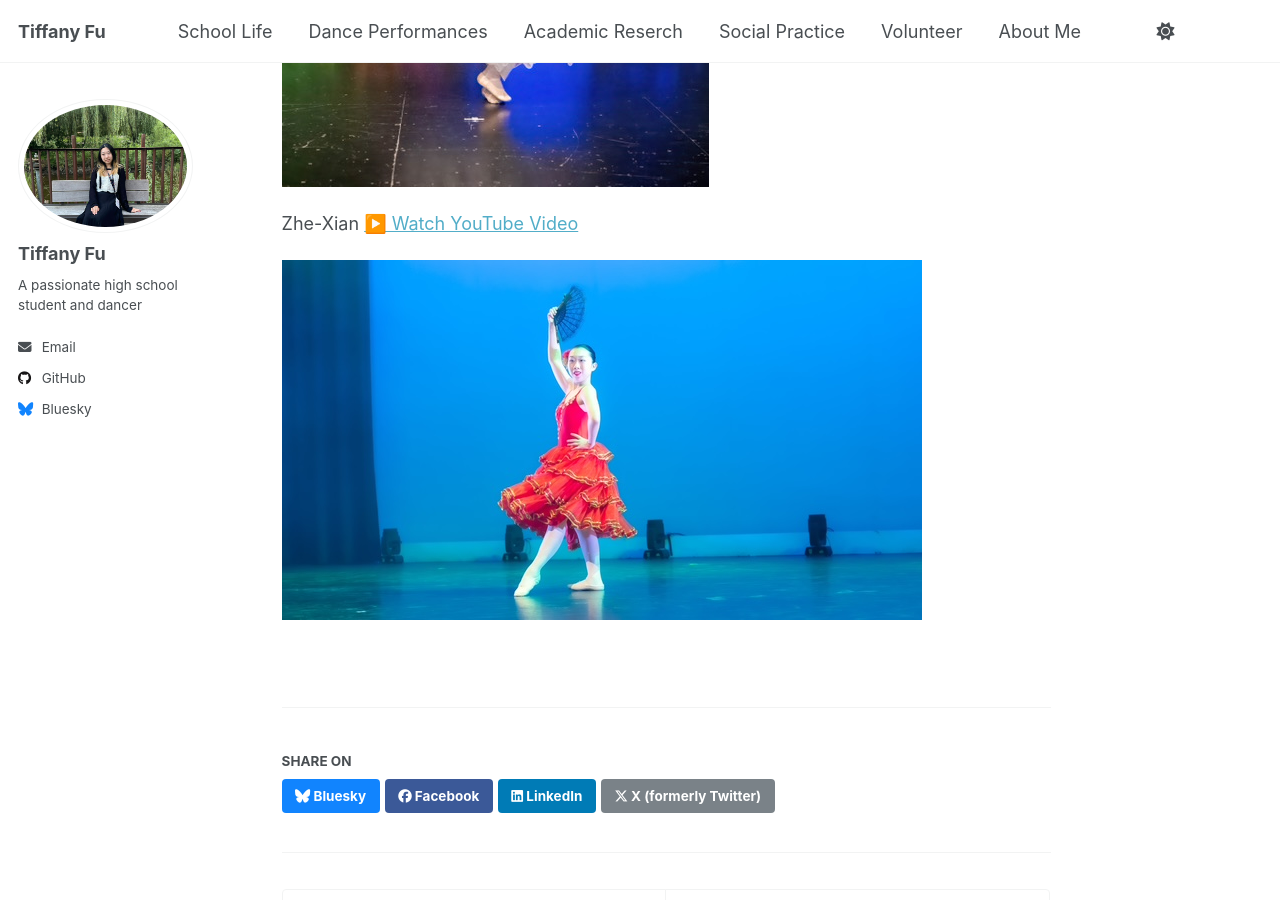
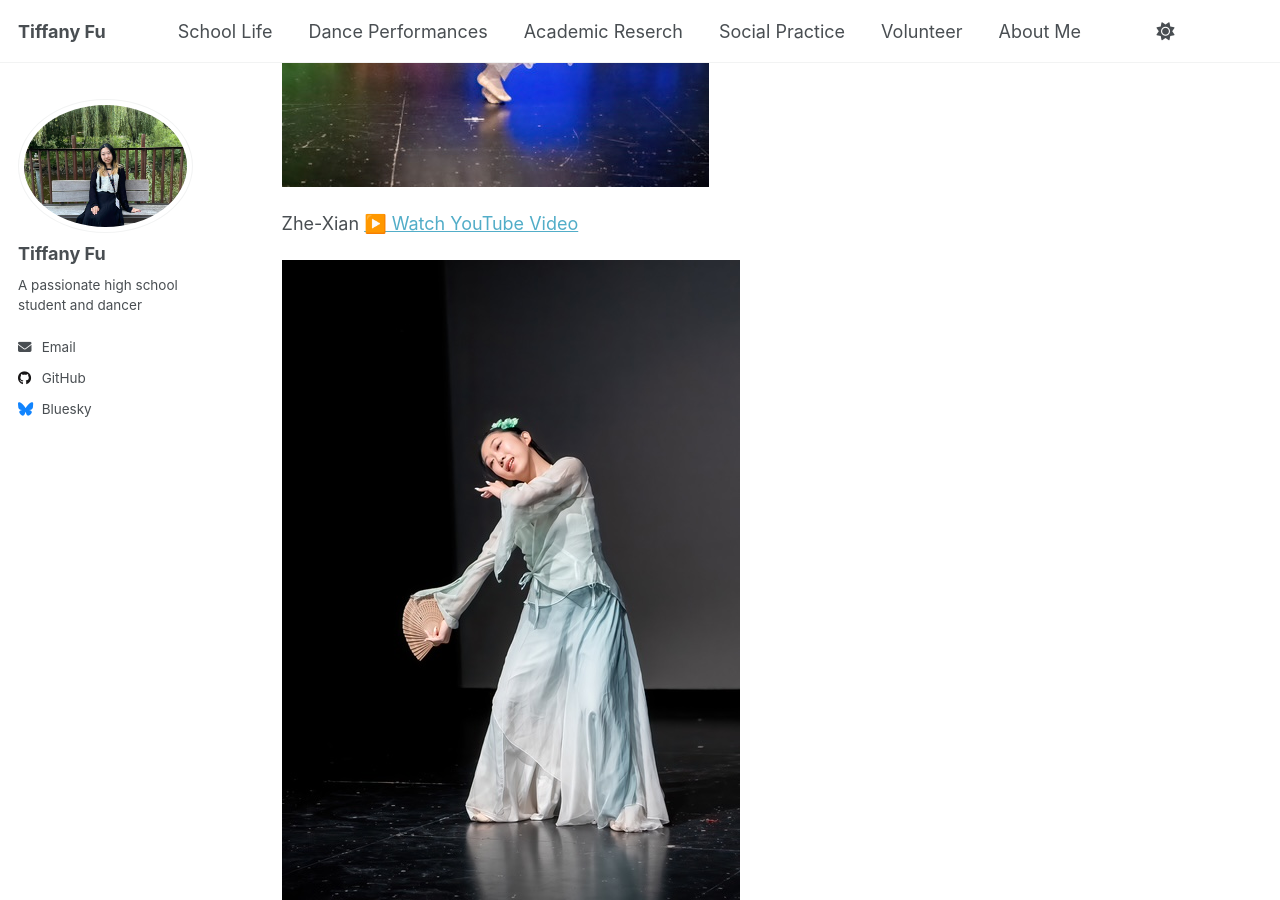
Before and after one commit to TiffanyJTFu/TiffanyFu, a Jekyll site: the page built from _talks/DanceCompetitions1.md, in a window 1280 px wide and 900 px high, scrolled down 3114 px. Built offline with Jekyll 4.4.1, drawn with Linux system fonts in a browser that asks for light colours; a script that is not in the unit is left out.

Commit message:
Update DanceCompetitions1.md

```diff
--- a/_talks/DanceCompetitions1.md
+++ b/_talks/DanceCompetitions1.md
@@ -44,4 +44,4 @@ Peacock
 Zhe-Xian
 <a href="https://youtu.be/isbpR2lO6R4" target="_blank" rel="noopener">▶️ Watch YouTube Video</a>
 
-![Dance10](https://tiffanyjtfu.github.io/TiffanyFu/images/danceballet2.JPEG)
+![Dance10](https://tiffanyjtfu.github.io/TiffanyFu/images/dancezhexian.JPG)
```
